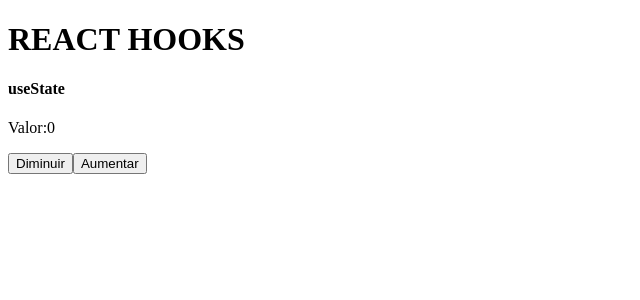
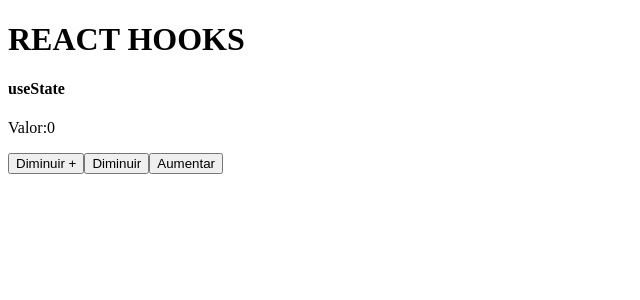
Before and after one commit to AlexFeitoza/react_next_hooks, a React (Vite) app: page / in a window 1280 px wide. Shown: the top 300 px of the page, without its empty margins (0-640 px from the left). Built offline with nearby package versions, Linux system fonts and the light colour scheme.

Commit message:
02_hooks

```diff
--- a/src/App.jsx
+++ b/src/App.jsx
@@ -1,5 +1,6 @@
-import HookState01 from "./components/UseState_01"
 
+// import HookState01 from "./components/UseState_01"
+import HookState02 from "./components/UseState_02"
 
 const App = () => {
 
@@ -7,7 +8,8 @@
     return(
         <>
            <h1>REACT HOOKS</h1>
-           <HookState01 />
+          {/* <HookState01 /> */}
+          <HookState02 />
         </>
     )
 }
--- /dev/null
+++ b/src/components/UseState_02.jsx
@@ -0,0 +1,31 @@
+import { useState } from "react"
+
+const HookState = () => {
+
+    const [valor, setValor] = useState(0);
+
+    function diminuir(){
+        setValor(v => v - 1)
+    }
+
+    function aumentar(){
+        setValor(v => v + 1)
+    }
+
+    function diminuir_valor(a){
+        setValor(v => v - a)
+    }
+
+    return (
+        <>
+            <h4>useState</h4>
+            <p>Valor:{valor}</p>
+
+            <button onClick={() => diminuir_valor(10)} >Diminuir + </button>
+            <button onClick={diminuir}>Diminuir</button>
+            <button onClick={aumentar}>Aumentar</button>
+        </>
+    )
+}
+
+export default HookState
```
